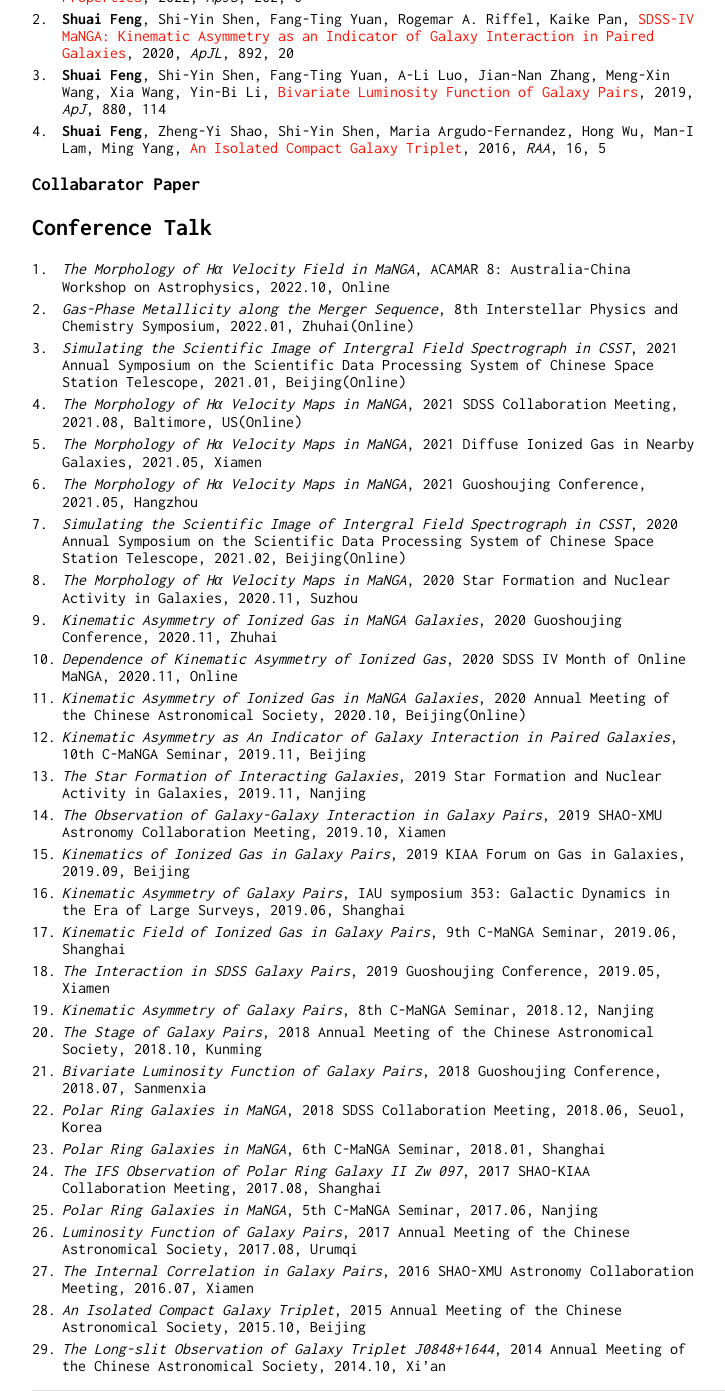
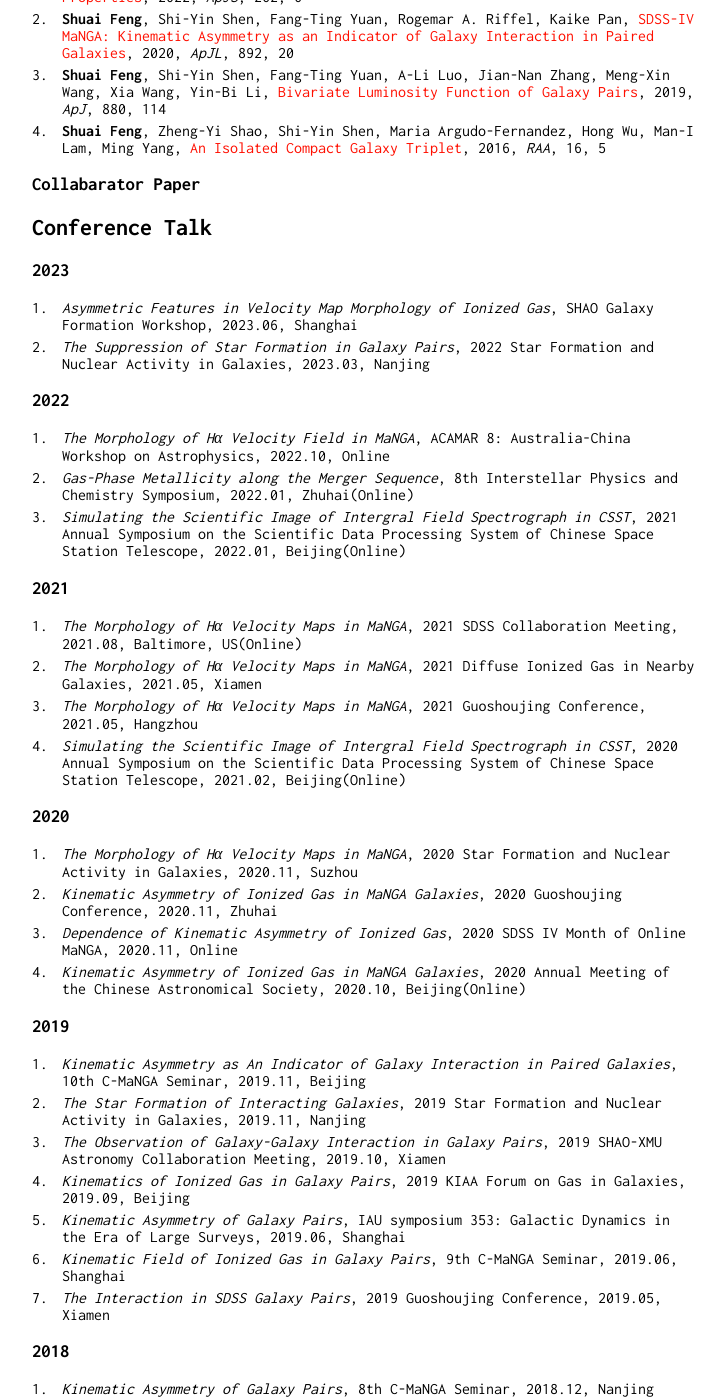
Before and after one commit to fengshuai0210/fengshuai0210.github.io, a Jekyll site: the page built from publication.md, in a window 1280 px wide and 1400 px high, scrolled down 317 px. Shown: the whole window, without its empty margins (258-983 px from the left). Built offline with Jekyll 4.4.1, drawn with Linux system fonts in a browser that asks for light colours; our own code applies the rules of GitHub Pages for plain Markdown files.

Commit message:
Update publication.md

```diff
--- a/publication.md
+++ b/publication.md
@@ -17,17 +17,33 @@ layout: default
 
 ## Conference Talk
 
+### 2023
+
+31. *Asymmetric Features in Velocity Map Morphology of Ionized Gas*, SHAO Galaxy Formation Workshop, 2023.06, Shanghai
+30. *The Suppression of Star Formation in Galaxy Pairs*, 2022 Star Formation and Nuclear Activity in Galaxies, 2023.03, Nanjing
+
+### 2022
+
 29. *The Morphology of Hα Velocity Field in MaNGA*, ACAMAR 8: Australia-China Workshop on Astrophysics, 2022.10, Online
 28. *Gas-Phase Metallicity along the Merger Sequence*, 8th Interstellar Physics and Chemistry Symposium, 2022.01, Zhuhai(Online)
-27. *Simulating the Scientific Image of Intergral Field Spectrograph in CSST*, 2021 Annual Symposium on the Scientific Data Processing System of Chinese Space Station Telescope, 2021.01, Beijing(Online)
+27. *Simulating the Scientific Image of Intergral Field Spectrograph in CSST*, 2021 Annual Symposium on the Scientific Data Processing System of Chinese Space Station Telescope, 2022.01, Beijing(Online)
+
+### 2021
+
 26. *The Morphology of Hα Velocity Maps in MaNGA*, 2021 SDSS Collaboration Meeting, 2021.08, Baltimore, US(Online)
 25. *The Morphology of Hα Velocity Maps in MaNGA*, 2021 Diffuse Ionized Gas in Nearby Galaxies, 2021.05, Xiamen
 24. *The Morphology of Hα Velocity Maps in MaNGA*, 2021 Guoshoujing Conference, 2021.05, Hangzhou
 23. *Simulating the Scientific Image of Intergral Field Spectrograph in CSST*, 2020 Annual Symposium on the Scientific Data Processing System of Chinese Space Station Telescope, 2021.02, Beijing(Online)
+
+### 2020
+
 22. *The Morphology of Hα Velocity Maps in MaNGA*, 2020 Star Formation and Nuclear Activity in Galaxies, 2020.11, Suzhou
 21. *Kinematic Asymmetry of Ionized Gas in MaNGA Galaxies*, 2020 Guoshoujing Conference, 2020.11, Zhuhai
 20. *Dependence of Kinematic Asymmetry of Ionized Gas*, 2020 SDSS IV Month of Online MaNGA, 2020.11, Online
 19. *Kinematic Asymmetry of Ionized Gas in MaNGA Galaxies*, 2020 Annual Meeting of the Chinese Astronomical Society, 2020.10, Beijing(Online)
+
+### 2019
+
 18. *Kinematic Asymmetry as An Indicator of Galaxy Interaction in Paired Galaxies*, 10th C-MaNGA Seminar, 2019.11, Beijing
 17. *The Star Formation of Interacting Galaxies*, 2019 Star Formation and Nuclear Activity in Galaxies, 2019.11, Nanjing
 16. *The Observation of Galaxy-Galaxy Interaction in Galaxy Pairs*, 2019 SHAO-XMU Astronomy Collaboration Meeting, 2019.10, Xiamen
@@ -35,14 +51,29 @@ layout: default
 14. *Kinematic Asymmetry of Galaxy Pairs*, IAU symposium 353: Galactic Dynamics in the Era of Large Surveys, 2019.06, Shanghai
 13. *Kinematic Field of Ionized Gas in Galaxy Pairs*, 9th C-MaNGA Seminar, 2019.06, Shanghai
 12. *The Interaction in SDSS Galaxy Pairs*, 2019 Guoshoujing Conference, 2019.05, Xiamen
+
+### 2018
+
 11. *Kinematic Asymmetry of Galaxy Pairs*, 8th C-MaNGA Seminar, 2018.12, Nanjing
 10. *The Stage of Galaxy Pairs*, 2018 Annual Meeting of the Chinese Astronomical Society, 2018.10, Kunming
 9. *Bivariate Luminosity Function of Galaxy Pairs*, 2018 Guoshoujing Conference, 2018.07, Sanmenxia
 8. *Polar Ring Galaxies in MaNGA*, 2018 SDSS Collaboration Meeting, 2018.06, Seuol, Korea
 7. *Polar Ring Galaxies in MaNGA*, 6th C-MaNGA Seminar, 2018.01, Shanghai
+
+### 2017
+
 6. *The IFS Observation of Polar Ring Galaxy II Zw 097*, 2017 SHAO-KIAA Collaboration Meeting, 2017.08, Shanghai
 5. *Polar Ring Galaxies in MaNGA*, 5th C-MaNGA Seminar, 2017.06, Nanjing
 4. *Luminosity Function of Galaxy Pairs*, 2017 Annual Meeting of the Chinese Astronomical Society, 2017.08, Urumqi
+
+### 2016
+
 3. *The Internal Correlation in Galaxy Pairs*, 2016 SHAO-XMU Astronomy Collaboration Meeting, 2016.07, Xiamen
+
+### 2015
+
 2. *An Isolated Compact Galaxy Triplet*, 2015 Annual Meeting of the Chinese Astronomical Society, 2015.10, Beijing
+
+### 2014
+
 1. *The Long-slit Observation of Galaxy Triplet J0848+1644*, 2014 Annual Meeting of the Chinese Astronomical Society, 2014.10, Xi'an
```
